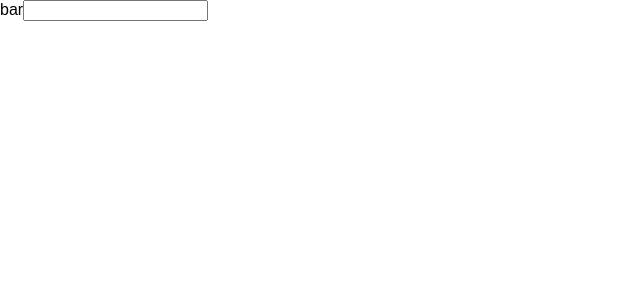
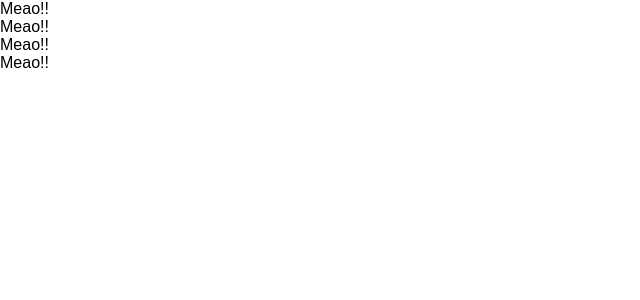
Before and after one commit to koyaishida/react-app, a React (Create React App) app: page / in a window 1280 px wide. Shown: the top 300 px of the page, without its empty margins (0-640 px from the left). Built offline with nearby package versions, Linux system fonts and the light colour scheme.

Commit message:
create component
class component と function componentの学習

```diff
--- a/src/App.js
+++ b/src/App.js
@@ -1,6 +1,6 @@
-import React, { Component } from 'react';
+import React from 'react';
 
-class App extends Component {
+/*class App extends Component {
   render() {
     return (
       <div>
@@ -9,6 +9,19 @@ class App extends Component {
       </div>
     );
   }
+}*/
+const App = () => {
+  return (
+    <div>
+      <Cat />
+      <Cat />
+      <Cat />
+      <Cat />
+    </div>
+  )
 }
 
+const Cat = () => {
+  return <div>Meao!!</div>
+}
 export default App;
```
